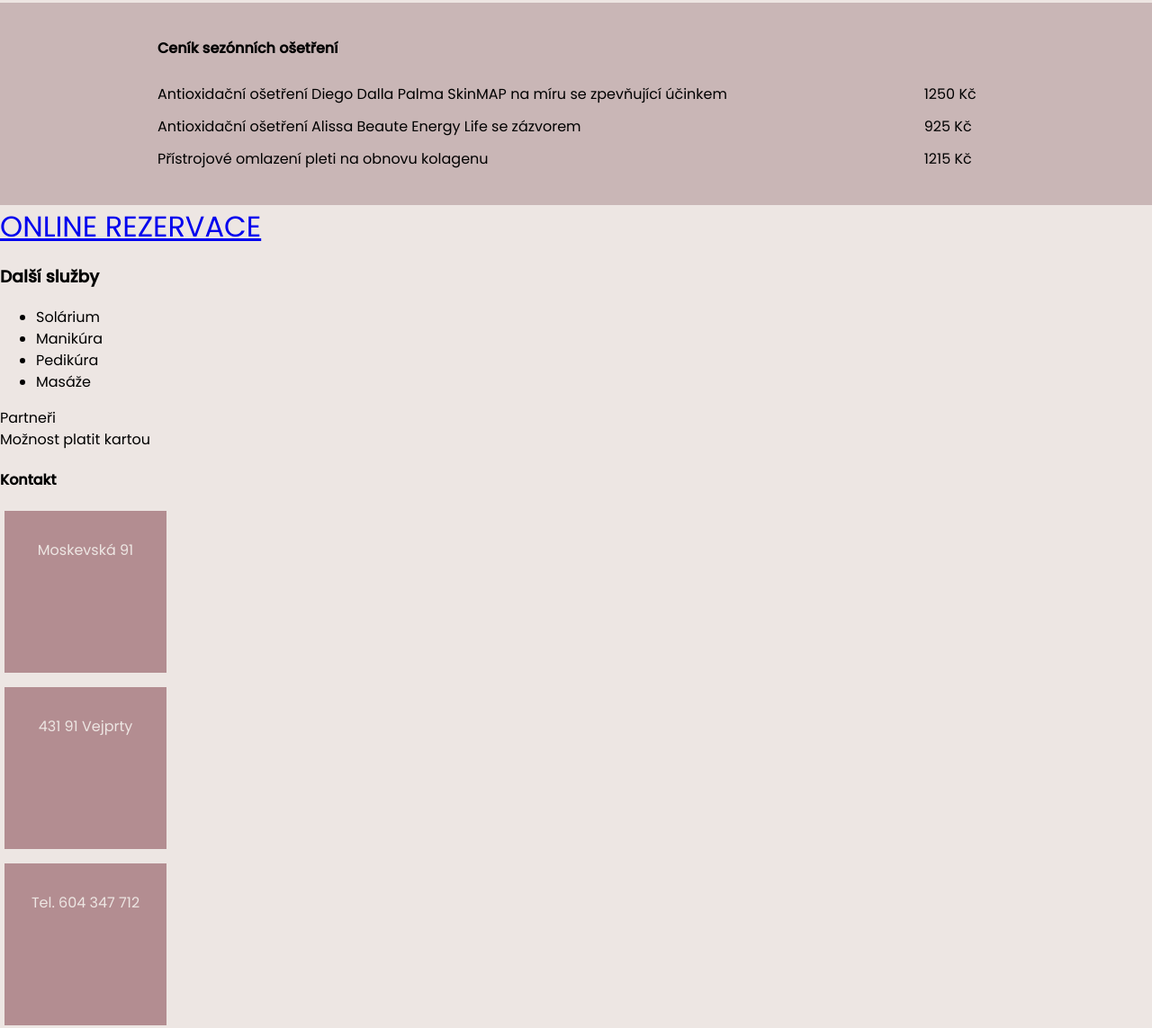
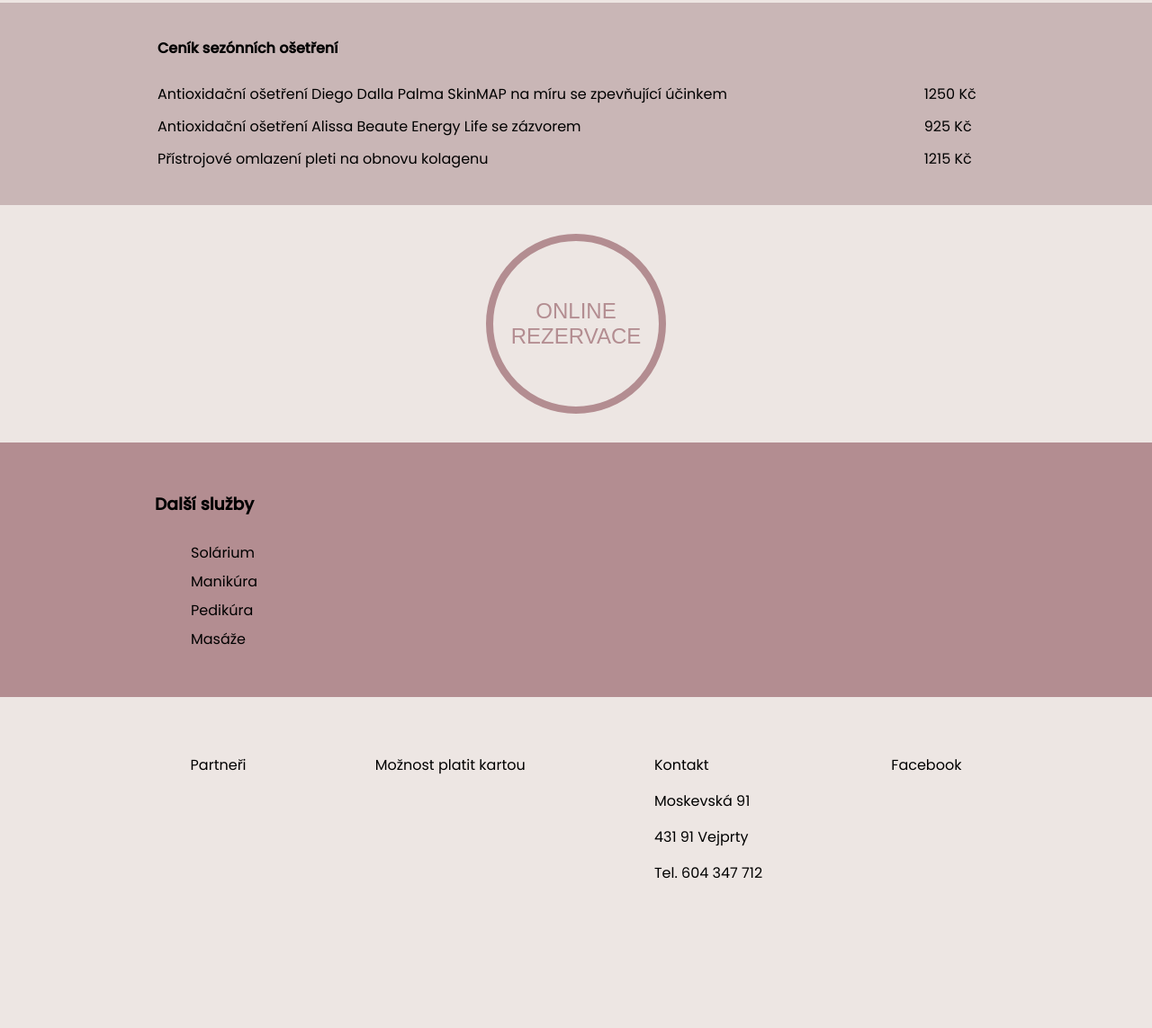
Before and after one commit to Andelkaaa/tamarysek_web, a plain HTML site: page index.html in a window 1280 px wide. Shown: the part 517-1660 px from the top of the page at 90% size. After the commit the page ends 1532 px from the top, so only its background shows below. Drawn offline with Linux system fonts and the light colour scheme.

Commit message:
complete

```diff
--- a/index.html
+++ b/index.html
@@ -24,11 +24,11 @@
 
 
     <div class="offer">
-        <p>Vstupní diagnostika pleti kamerou</p>
-        <p>Kompletní péče o pleť</p>
-        <p>Laserová epilace chloupků</p>
-        <p>Omlazovací procedury</p>
-        <p>Nejmodernější přístrojová ošetření</p>
+        <p class="procedura">Vstupní diagnostika pleti kamerou</p>
+        <p class="procedura">Kompletní péče o pleť</p>
+        <p class="procedura"> Laserová epilace chloupků</p>
+        <p class="procedura">Omlazovací procedury</p>
+        <p class="procedura">Nejmodernější přístrojová ošetření</p>
     </div>
 
 
@@ -53,10 +53,11 @@
     </div>
 
     <div class="rezervace">
-        <a href="https://kosmetickysalontamarysek.snippet.myfox.cz"> Online rezervace</a>
+        <button><a href="https://kosmetickysalontamarysek.snippet.myfox.cz"> Online rezervace</a></button>
     </div>
 
-    <div>
+    <div class="dalsi">
+        <div class="sluzby">
             <h3>Další služby</h3>
             <ul>
                 <li>Solárium</li>
@@ -65,12 +66,13 @@
                 <li>Masáže</li>
             </ul>
         </div>
+    </div>
 
-    <div>
+    <div class="footer">
         <div>Partneři</div>
         <div>Možnost platit kartou</div>
         <div>
-            <h4>Kontakt</h4>
+            <p>Kontakt</p>
             <p>Moskevská 91</p>
             <p>431 91 Vejprty</p>
             <p>Tel. 604 347 712</p>
--- a/style.css
+++ b/style.css
@@ -18,14 +18,12 @@ body {
 }
 
 
-
 /*header*/
 
 header {
     display: flex;
     justify-content: center;
     background-color:#C9B6B6;
-    position: relative;
     margin-top: 3rem;
     padding-top: 10px;
 }
@@ -48,7 +46,7 @@ header {
     margin-right: auto;
 }
 
-p {
+.procedura {
     flex: 1;
     justify-content: center;
     align-items: center;
@@ -95,9 +93,71 @@ p {
 /* rezervace button*/
 
 .rezervace {
-    font-size: 2rem;
+    display: flex;
+    justify-content: center;
+    width: 200px;
+    height: 200px;
+    margin: 2rem auto 2rem auto;
+}
+
+button {
+    top: 700px;
+    right: 380px;
+    font-size: 1.5rem;
+    text-align: center;
+    background-color: #ede6e3;
+    border: 8px solid #b38d91;
+    border-radius: 50%;
+}
+
+button:hover {
+    background-color: #C9B6B6;
+}
+
+a {
     text-transform: uppercase;
-    text-decoration-line: none;
+    color: #b38d91;
+    text-decoration: none;
+}
+
+a:hover {
+    color: #ede6e3;
+}
+
+
+/*dalsi sluzby*/
+
+.dalsi {
+    background-color: #b38d91;
+}
+
+.sluzby {
+    max-width: 1000px;
+    min-width: 1000px;
+    justify-content: space-between;
+    flex-direction: column;
+    margin-left: auto;
+    margin-right: auto;
+    padding: 2rem;
+    line-height: 2;
+}
+
+ul {
+    list-style-type: none;
+}
+
+
+/* paticka*/
+
+.footer {
+    width: 1000px;
+    display: flex;
+    flex: 1;
+    flex-direction: row;
+    margin: 2rem auto 1rem auto;
+    padding-top: 1rem;
+    justify-content: space-around;
+    align-items: baseline;
 }
 
 
@@ -109,7 +169,6 @@ p {
 
 
 
-/* barva béžová  #B3ABA0
-   barva růžová  #b38d91
+/* barva růžová  #b38d91
    barva krémová #ede6e3
    barva světle růžová #C9B6B6
```
Lines whose indentation alone changed are shown as unchanged.
